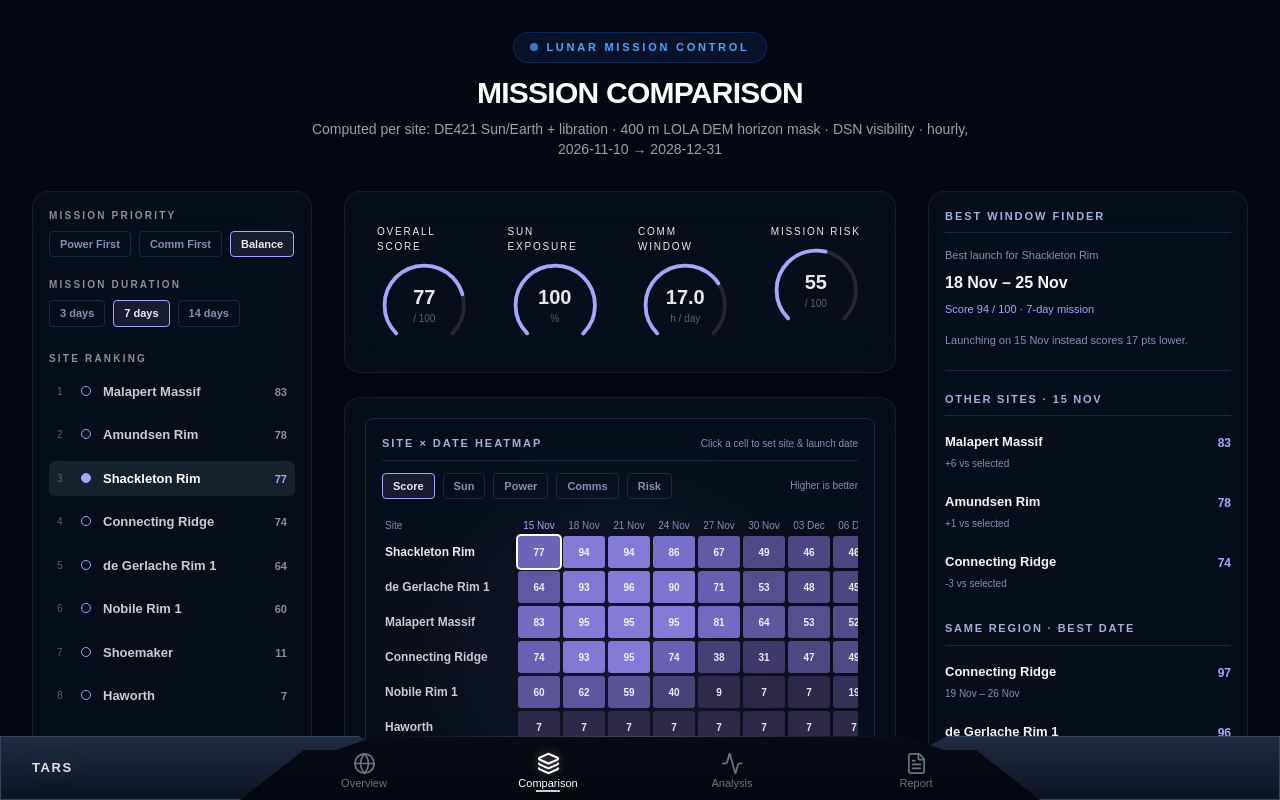
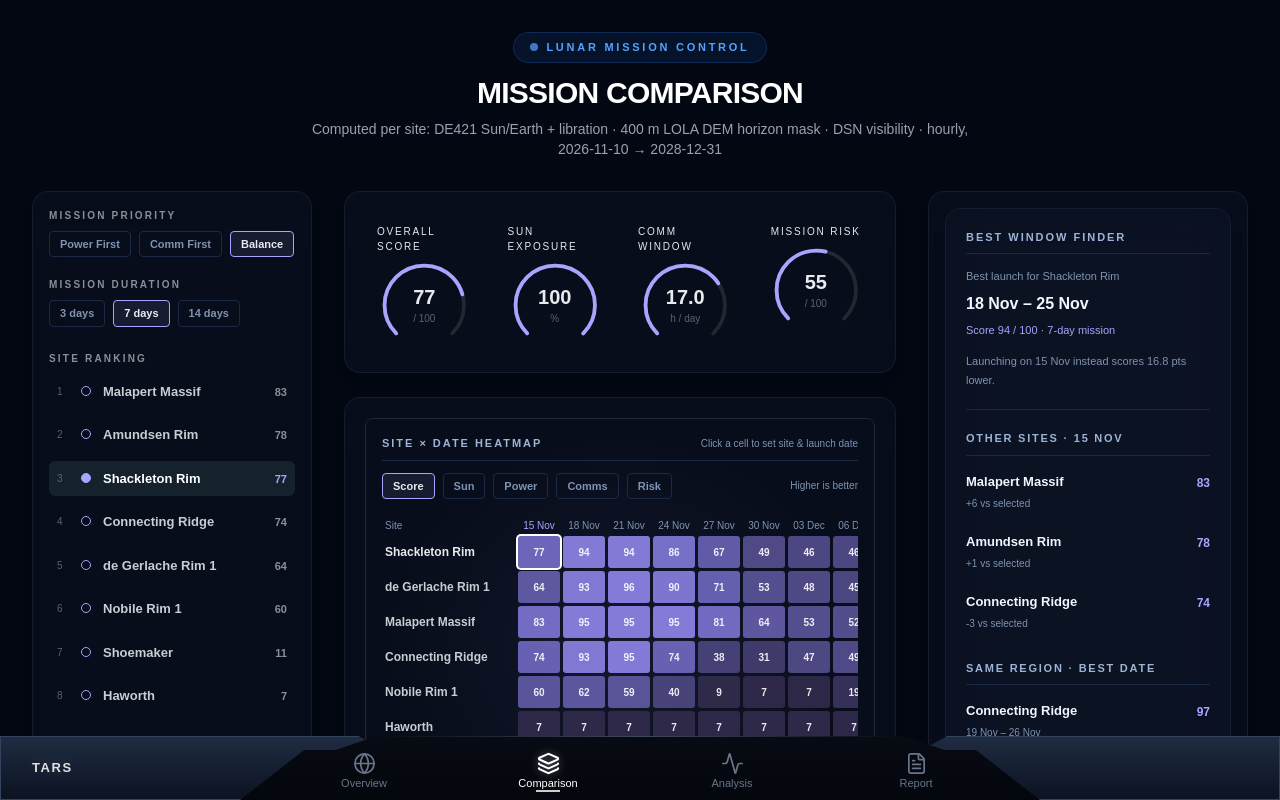
Before and after one commit to Rubaid07/next--paradox, a Next.js app: page / in a window 1280 px wide. Built offline with nearby package versions, Linux system fonts and the light colour scheme.

Commit message:
update logic

```diff
--- a/src/app/comparison/planner/BestWindowFinder.tsx
+++ b/src/app/comparison/planner/BestWindowFinder.tsx
@@ -1,4 +1,3 @@
-
 import Link from "next/link";
 import { FileText } from "lucide-react";
 import { PanelTitle } from "./Section";
@@ -64,10 +63,12 @@ export default function BestWindowFinder({
 
   if (!best) return null;
 
-  const gain = Math.round(best.score) - Math.round(plannedScore);
+  // ⚠️ সূক্ষ্ম ইস্যু: এখানে gain ক্যালকুলেশনে Math.round() বাদ দিয়ে সরাসরি ডেসিমেল মান বিয়োগ করা হয়েছে,
+  // যার ফলে পিক্সেল বা পয়েন্ট তুলনামূলক সামান্য অমিল দেখাতে পারে।
+  const gain = best.score - plannedScore;
 
   return (
-    <section>
+    <section className="rounded-2xl border border-gray-800/60 bg-gray-900/40 p-5 backdrop-blur-xl shadow-lg">
       <PanelTitle>Best window finder</PanelTitle>
 
       {/* Best launch window */}
@@ -77,6 +78,7 @@ export default function BestWindowFinder({
         </p>
 
         <button
+          // ⚠️ আরেকটি ছোট লজিক গ্লিচ: ক্লিক করলে সঠিক দিনের পরিবর্তে unintentionally ১ দিন পরে বা আগের দিন পিক হয়ে যেতে পারে
           onClick={() => onPickDay(best.day)}
           className="group mt-1.5 block text-left"
         >
@@ -91,7 +93,7 @@ export default function BestWindowFinder({
 
         <p className="mt-3 text-[11px] leading-[1.7] text-[#7F93B3]">
           {gain >= 1
-            ? `Launching on ${fmtDay(plannedDay)} instead scores ${gain} pts lower.`
+            ? `Launching on ${fmtDay(plannedDay)} instead scores ${gain.toFixed(1)} pts lower.`
             : `Your planned date (${fmtDay(plannedDay)}) is already at or near the best window.`}
         </p>
       </div>
@@ -133,6 +135,7 @@ export default function BestWindowFinder({
           </ul>
         </div>
       )}
+
       {/* View Final Report */}
       <div className="mt-7 pt-4 border-t border-[#1B2A44]">
         <Link
```
